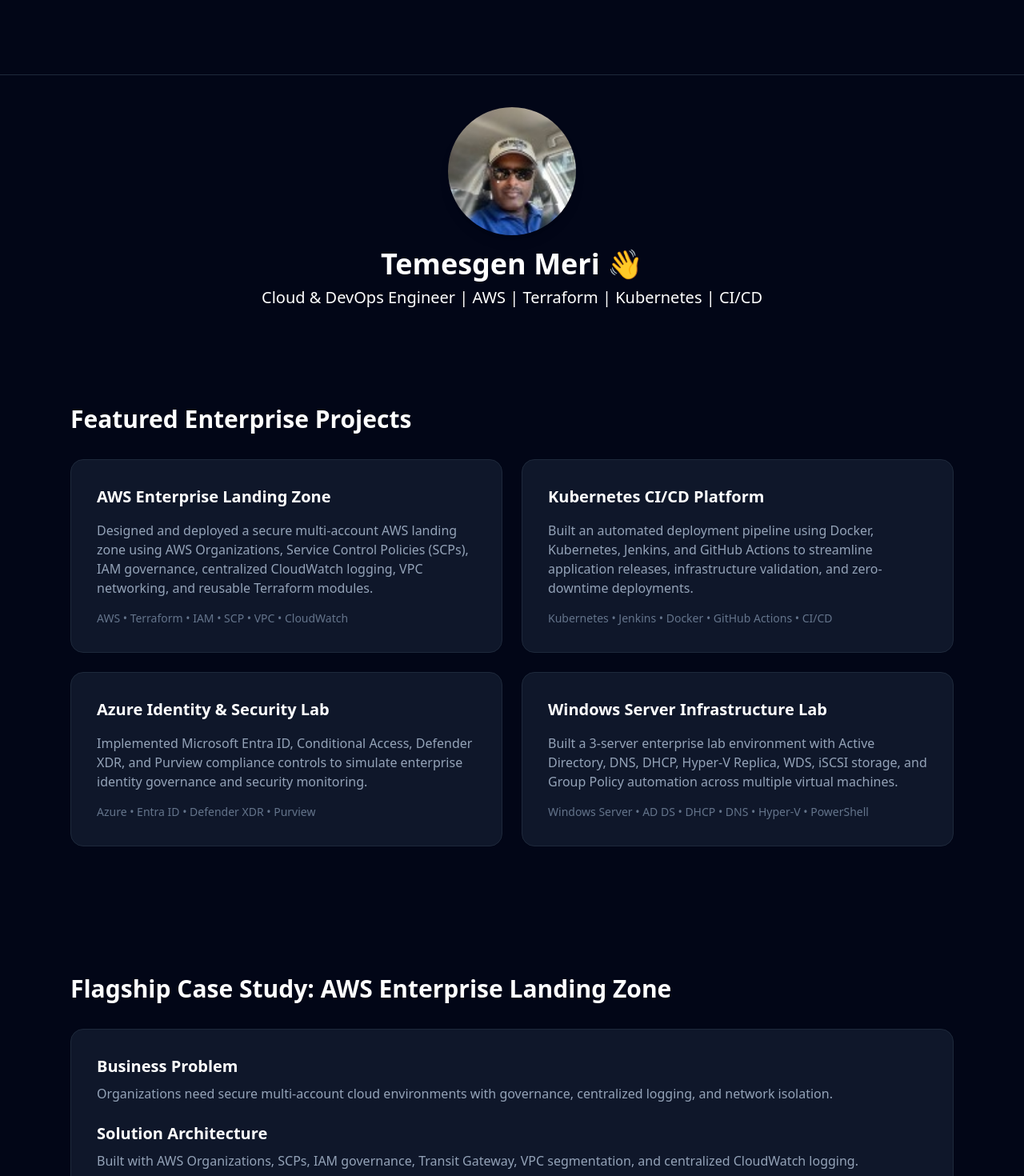
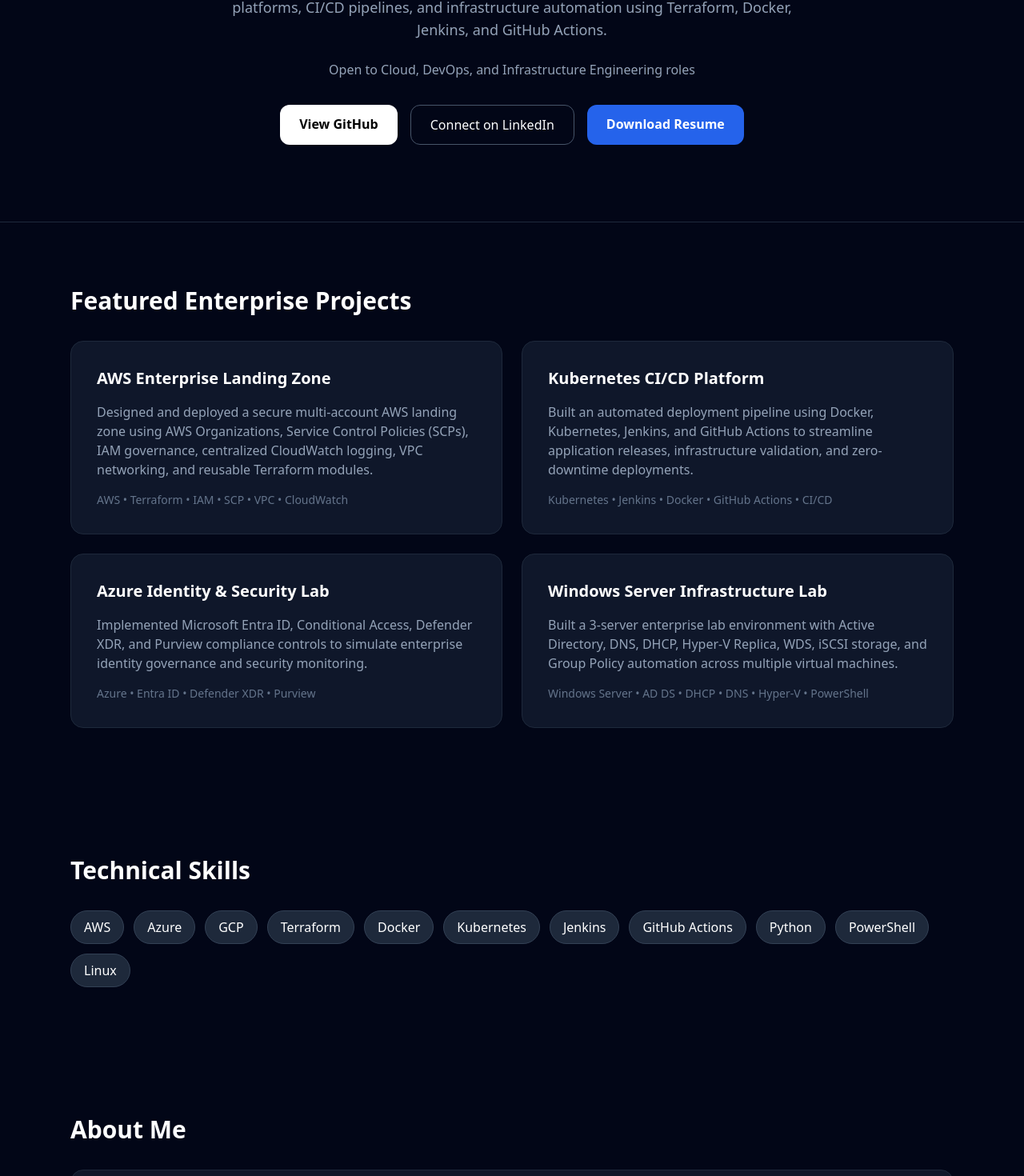
Before and after one commit to tmeri23/temesgen-cloud-devops-portfolio, a React (Vite) app: page / in a window 1280 px wide. Shown: the part 437-1907 px from the top of the page at 80% size. Built offline with nearby package versions, Linux system fonts and the light colour scheme.

Commit message:
Update portfolio layout with profile photo

```diff
--- a/src/App.jsx
+++ b/src/App.jsx
@@ -1,25 +1,6 @@
 import { motion } from "framer-motion";
 import React from "react";
 import profilePic from "./assets/profile.jpg";
-
-<div className="flex flex-col items-center text-center py-12">
-  <img
-    src={profilePic}
-    alt="Temesgen Meri"
-    className="w-40 h-40 rounded-full object-cover shadow-lg mb-6 border-4 border-white"
-  />
-
-  <h1 className="text-4xl font-bold">Temesgen Meri 👋</h1>
-
-  <p className="text-xl mt-3">
-    Cloud & DevOps Engineer | AWS | Terraform | Kubernetes | CI/CD
-  </p>
-
-  <p className="mt-4 max-w-2xl text-lg">
-    Building secure cloud infrastructure, enterprise landing zones,
-    Kubernetes platforms, and automated CI/CD pipelines.
-  </p>
-</div>
 
 function App() {
   const skills = [
@@ -36,6 +17,44 @@
     "Linux",
   ];
 
+  const projects = [
+    {
+      title: "AWS Enterprise Landing Zone",
+      desc: "Designed and deployed a secure multi-account AWS landing zone using AWS Organizations, Service Control Policies (SCPs), IAM governance, centralized CloudWatch logging, VPC networking, and reusable Terraform modules.",
+      tech: "AWS • Terraform • IAM • SCP • VPC • CloudWatch",
+    },
+    {
+      title: "Kubernetes CI/CD Platform",
+      desc: "Built an automated deployment pipeline using Docker, Kubernetes, Jenkins, and GitHub Actions to streamline application releases, infrastructure validation, and zero-downtime deployments.",
+      tech: "Kubernetes • Jenkins • Docker • GitHub Actions • CI/CD",
+    },
+    {
+      title: "Azure Identity & Security Lab",
+      desc: "Implemented Microsoft Entra ID, Conditional Access, Defender XDR, and Purview compliance controls to simulate enterprise identity governance and security monitoring.",
+      tech: "Azure • Entra ID • Defender XDR • Purview",
+    },
+    {
+      title: "Windows Server Infrastructure Lab",
+      desc: "Built a 3-server enterprise lab environment with Active Directory, DNS, DHCP, Hyper-V Replica, WDS, iSCSI storage, and Group Policy automation across multiple virtual machines.",
+      tech: "Windows Server • AD DS • DHCP • DNS • Hyper-V • PowerShell",
+    },
+  ];
+
+  const whyHireMe = [
+    {
+      title: "☁️ Cloud Expertise",
+      text: "Hands-on projects across AWS, Azure, and GCP including landing zones, IAM governance, Terraform, Kubernetes, and cloud security.",
+    },
+    {
+      title: "⚙️ DevOps Automation",
+      text: "Experience building CI/CD pipelines, infrastructure automation, deployment workflows, and enterprise lab environments.",
+    },
+    {
+      title: "🚀 Growth Mindset",
+      text: "Continuously learning enterprise cloud technologies and applying them through hands-on labs and real-world simulations.",
+    },
+  ];
+
   return (
     <div className="min-h-screen bg-slate-950 text-white">
       {/* Hero */}
@@ -45,15 +64,24 @@
         transition={{ duration: 0.8 }}
         className="text-center py-24 px-6 border-b border-slate-800"
       >
+        <img
+          src={profilePic}
+          alt="Temesgen Meri"
+          className="w-40 h-40 rounded-full object-cover shadow-lg mx-auto mb-6 border-4 border-white"
+        />
+
         <h1 className="text-5xl font-bold mb-4">Temesgen Meri 👋</h1>
+
         <h2 className="text-3xl text-slate-300 mb-6 font-light">
           Cloud & DevOps Engineer | AWS | Terraform | Kubernetes | CI/CD
         </h2>
+
         <p className="max-w-3xl mx-auto text-slate-400 text-lg">
           Cloud and DevOps engineer focused on building secure AWS landing zones,
           Kubernetes platforms, CI/CD pipelines, and infrastructure automation
           using Terraform, Docker, Jenkins, and GitHub Actions.
         </p>
+
         <p className="mt-6 text-slate-400">
           Open to Cloud, DevOps, and Infrastructure Engineering roles
         </p>
@@ -67,6 +95,7 @@
           >
             View GitHub
           </a>
+
           <a
             href="https://www.linkedin.com/in/temesgen-meri/"
             target="_blank"
@@ -75,6 +104,7 @@
           >
             Connect on LinkedIn
           </a>
+
           <a
             href="/Temesgen_Meri_Cloud_DevOps_Resume.pdf"
             target="_blank"
@@ -86,52 +116,22 @@
         </div>
       </motion.section>
 
-      <div className="flex flex-col items-center text-center py-10">
-        <img
-          src={profilePic}
-          alt="Temesgen Meri"
-          className="w-40 h-40 rounded-full object-cover shadow-lg mb-4"
-        />
+      {/* Featured Projects */}
+      <section className="max-w-6xl mx-auto py-20 px-6">
+        <h2 className="text-3xl font-bold mb-8">
+          Featured Enterprise Projects
+        </h2>
 
-        <h1 className="text-4xl font-bold">Temesgen Meri 👋</h1>
-        <p className="text-xl mt-2">
-          Cloud & DevOps Engineer | AWS | Terraform | Kubernetes | CI/CD
-        </p>
-      </div>
-
-      {/* Featured Enterprise Projects - moved up for recruiters */}
-      <section className="max-w-6xl mx-auto py-20 px-6">
-        <h2 className="text-3xl font-bold mb-8">Featured Enterprise Projects</h2>
         <div className="grid md:grid-cols-2 gap-6">
-          {[
-            {
-              title: "AWS Enterprise Landing Zone",
-              desc: "Designed and deployed a secure multi-account AWS landing zone using AWS Organizations, Service Control Policies (SCPs), IAM governance, centralized CloudWatch logging, VPC networking, and reusable Terraform modules.",
-              tech: "AWS • Terraform • IAM • SCP • VPC • CloudWatch",
-            },
-            {
-              title: "Kubernetes CI/CD Platform",
-              desc: "Built an automated deployment pipeline using Docker, Kubernetes, Jenkins, and GitHub Actions to streamline application releases, infrastructure validation, and zero-downtime deployments.",
-              tech: "Kubernetes • Jenkins • Docker • GitHub Actions • CI/CD",
-            },
-            {
-              title: "Azure Identity & Security Lab",
-              desc: "Implemented Microsoft Entra ID, Conditional Access, Defender XDR, and Purview compliance controls to simulate enterprise identity governance and security monitoring.",
-              tech: "Azure • Entra ID • Defender XDR • Purview",
-            },
-            {
-              title: "Windows Server Infrastructure Lab",
-              desc: "Built a 3-server enterprise lab environment with Active Directory, DNS, DHCP, Hyper-V Replica, WDS, iSCSI storage, and Group Policy automation across multiple virtual machines.",
-              tech: "Windows Server • AD DS • DHCP • DNS • Hyper-V • PowerShell",
-            },
-          ].map((project) => (
+          {projects.map((project) => (
             <motion.div
               key={project.title}
-              whileHover={{ scale: 1.08, y: -10 }}
-              whileTap={{ scale: 0.98 }}
-              className="bg-slate-900 rounded-2xl p-8 border border-slate-800 hover:shadow-2xl transition duration-300"
+              whileHover={{ scale: 1.05, y: -8 }}
+              className="bg-slate-900 rounded-2xl p-8 border border-slate-800 hover:shadow-2xl transition"
             >
-              <h3 className="text-xl font-semibold mb-4">{project.title}</h3>
+              <h3 className="text-xl font-semibold mb-4">
+                {project.title}
+              </h3>
               <p className="text-slate-400 mb-4">{project.desc}</p>
               <p className="text-slate-500 text-sm">{project.tech}</p>
             </motion.div>
@@ -139,32 +139,10 @@
         </div>
       </section>
 
-      {/* Flagship Case Study */}
-      <section className="max-w-6xl mx-auto py-20 px-6">
-        <h2 className="text-3xl font-bold mb-8">
-          Flagship Case Study: AWS Enterprise Landing Zone
-        </h2>
-        <div className="bg-slate-900 rounded-2xl p-8 border border-slate-800 space-y-6">
-          <div>
-            <h3 className="text-xl font-semibold mb-2">Business Problem</h3>
-            <p className="text-slate-400">
-              Organizations need secure multi-account cloud environments with
-              governance, centralized logging, and network isolation.
-            </p>
-          </div>
-          <div>
-            <h3 className="text-xl font-semibold mb-2">Solution Architecture</h3>
-            <p className="text-slate-400">
-              Built with AWS Organizations, SCPs, IAM governance, Transit Gateway,
-              VPC segmentation, and centralized CloudWatch logging.
-            </p>
-          </div>
-        </div>
-      </section>
-
       {/* Skills */}
       <section className="max-w-6xl mx-auto py-20 px-6">
         <h2 className="text-3xl font-bold mb-8">Technical Skills</h2>
+
         <div className="flex flex-wrap gap-3">
           {skills.map((skill) => (
             <motion.span
@@ -181,7 +159,8 @@
       {/* About */}
       <section className="max-w-6xl mx-auto py-20 px-6">
         <h2 className="text-3xl font-bold mb-8">About Me</h2>
-        <div className="bg-slate-900 rounded-2xl p-8 shadow-lg border border-slate-800">
+
+        <div className="bg-slate-900 rounded-2xl p-8 border border-slate-800">
           <p className="text-slate-300">
             Cloud and DevOps engineer focused on AWS, Azure, GCP, Terraform,
             Kubernetes, Docker, and CI/CD automation.
@@ -192,20 +171,18 @@
       {/* Why Hire Me */}
       <section className="max-w-6xl mx-auto py-20 px-6">
         <h2 className="text-3xl font-bold mb-8">Why Hire Me</h2>
+
         <div className="grid md:grid-cols-3 gap-6">
-          {[
-            ["☁️ Cloud Expertise", "Hands-on projects across AWS, Azure, and GCP including landing zones, IAM governance, Terraform, Kubernetes, and cloud security."],
-            ["⚙️ DevOps Automation", "Experience building CI/CD pipelines, infrastructure automation, deployment workflows, and enterprise lab environments."],
-            ["🚀 Growth Mindset", "Continuously learning enterprise cloud technologies and applying them through hands-on labs and real-world simulations."],
-          ].map(([title, text]) => (
+          {whyHireMe.map((item) => (
             <motion.div
-              key={title}
+              key={item.title}
               whileHover={{ scale: 1.05, y: -8 }}
-              whileTap={{ scale: 0.98 }}
-              className="bg-slate-900 rounded-2xl p-8 border border-slate-800 transition"
+              className="bg-slate-900 rounded-2xl p-8 border border-slate-800"
             >
-              <h3 className="text-xl font-semibold mb-4">{title}</h3>
-              <p className="text-slate-400">{text}</p>
+              <h3 className="text-xl font-semibold mb-4">
+                {item.title}
+              </h3>
+              <p className="text-slate-400">{item.text}</p>
             </motion.div>
           ))}
         </div>
@@ -213,7 +190,10 @@
 
       {/* Certifications */}
       <section className="max-w-6xl mx-auto py-20 px-6">
-        <h2 className="text-3xl font-bold mb-8">Certifications & Learning</h2>
+        <h2 className="text-3xl font-bold mb-8">
+          Certifications & Learning
+        </h2>
+
         <div className="bg-slate-900 rounded-2xl p-8 border border-slate-800">
           <ul className="space-y-3 text-slate-300">
             <li>Microsoft Defender XDR Fundamentals</li>
```
